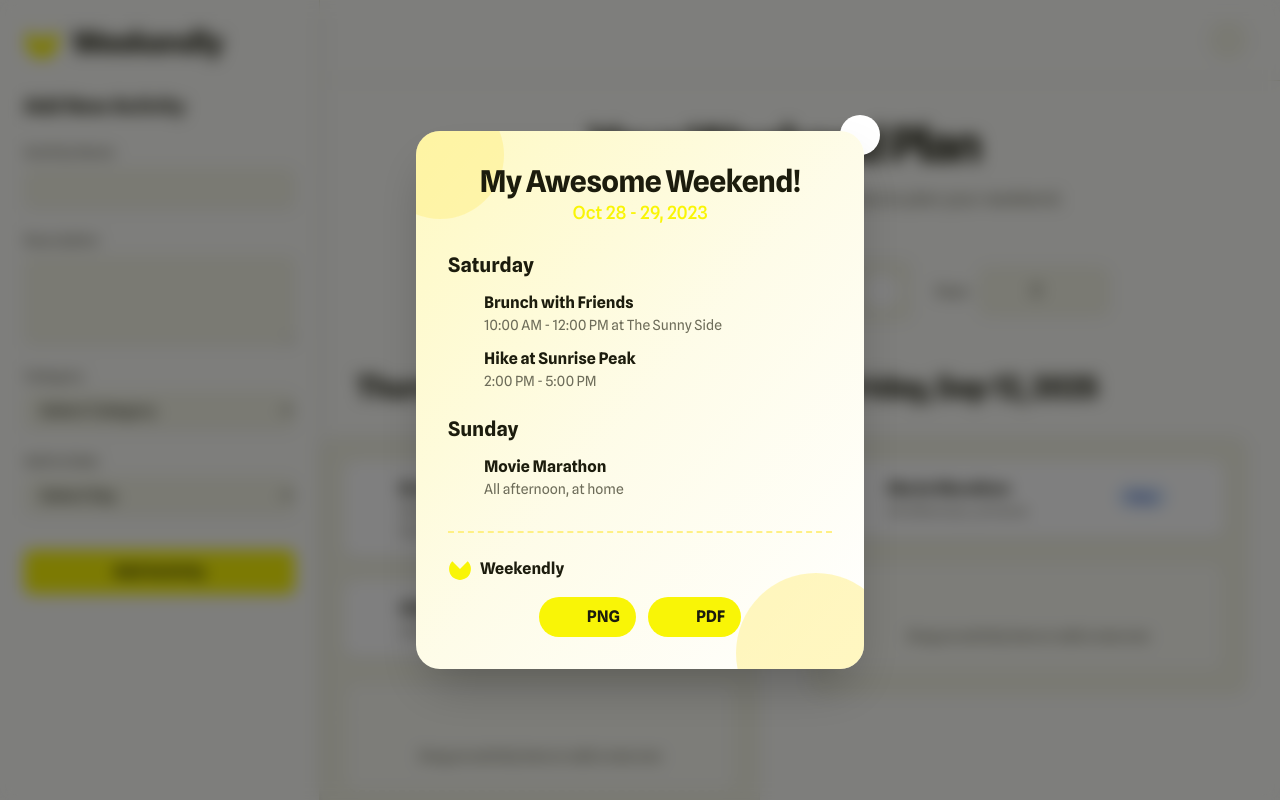
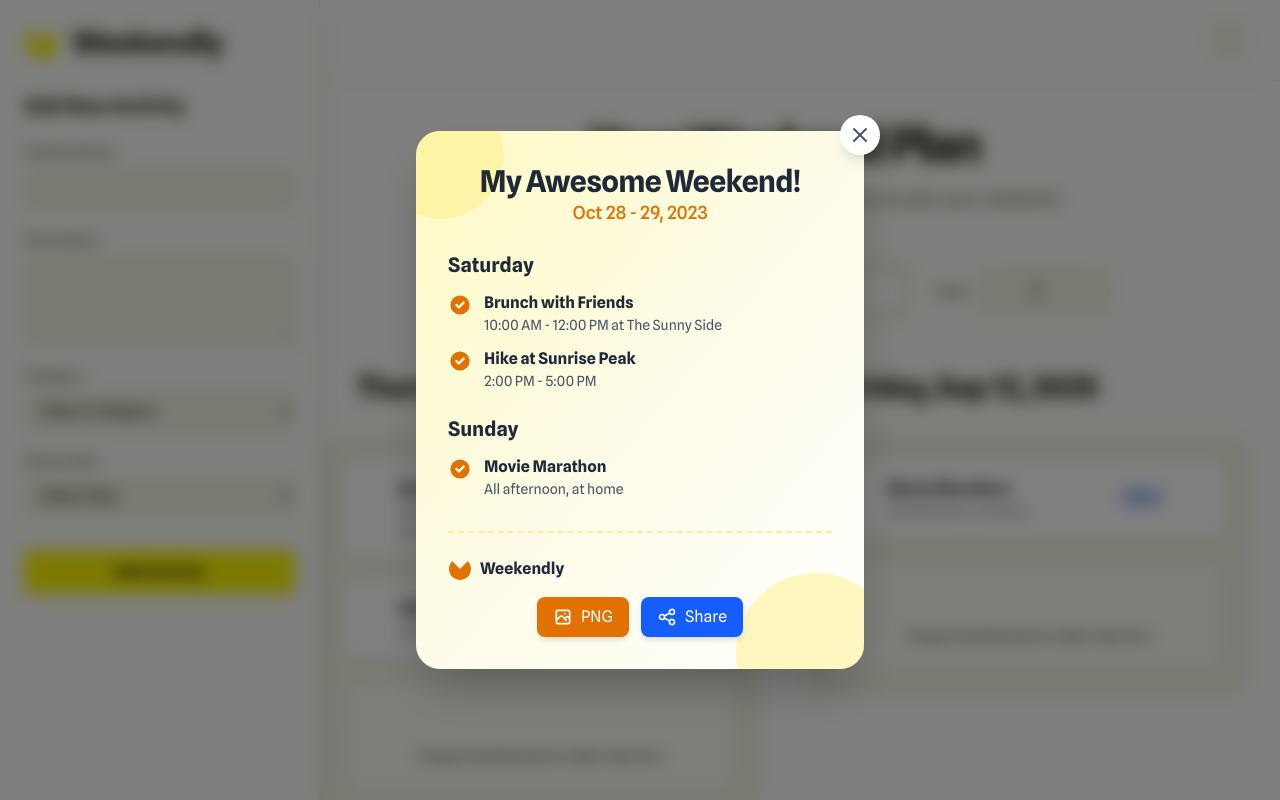
Before and after one commit to DEDfreak/Uday, a React (Vite) app: page / in a window 1280 px wide. Both pictures are taken after a click on the button "ios_share". Shown: the top 800 px of the page. Built offline with nearby package versions, Linux system fonts and the light colour scheme.

Commit message:
download functionality added

```diff
--- a/src/components/ShareModal.jsx
+++ b/src/components/ShareModal.jsx
@@ -1,87 +1,174 @@
 import { useRef } from 'react'
-import html2canvas from 'html2canvas'
-import jsPDF from 'jspdf'
 
 function ShareModal({ isOpen, onClose, weekendPlan }) {
   const planRef = useRef(null)
 
   if (!isOpen) return null
 
-  const downloadPlan = async () => {
-    if (planRef.current) {
+  const downloadAsPNG = async () => {
     try {
-        const canvas = await html2canvas(planRef.current, {
-          scale: 2,
-          useCORS: true,
-          backgroundColor: '#fcfcf8'
+      // Create a canvas element
+      const canvas = document.createElement('canvas')
+      const ctx = canvas.getContext('2d')
+
+      // Set canvas size (adjust as needed)
+      const width = 800
+      const height = 1000
+      canvas.width = width
+      canvas.height = height
+
+      // Set background
+      ctx.fillStyle = '#fef3c7' // Yellow background
+      ctx.fillRect(0, 0, width, height)
+
+      // Add decorative circles
+      ctx.fillStyle = 'rgba(251, 191, 36, 0.3)'
+      ctx.beginPath()
+      ctx.arc(100, 100, 80, 0, 2 * Math.PI)
+      ctx.fill()
+
+      ctx.beginPath()
+      ctx.arc(width - 80, height - 120, 100, 0, 2 * Math.PI)
+      ctx.fill()
+
+      // Set text properties
+      ctx.fillStyle = '#1f2937' // Dark gray
+      ctx.textAlign = 'center'
+
+      // Title
+      ctx.font = 'bold 32px Arial, sans-serif'
+      ctx.fillText('My Awesome Weekend!', width / 2, 80)
+
+      // Date
+      ctx.font = '20px Arial, sans-serif'
+      ctx.fillStyle = '#d97706' // Amber color
+      ctx.fillText('Oct 28 - 29, 2023', width / 2, 110)
+
+      // Reset text alignment and color for activities
+      ctx.textAlign = 'left'
+      ctx.fillStyle = '#1f2937'
+
+      let yPosition = 160
+      const leftMargin = 60
+      const lineHeight = 25
+      const activitySpacing = 15
+      const daySpacing = 40
+
+      Object.keys(weekendPlan).forEach((dayKey, index) => {
+        const dayNames = ['Saturday', 'Sunday', 'Monday', 'Tuesday', 'Wednesday', 'Thursday', 'Friday']
+        const dayName = dayNames[index] || `Day ${index + 1}`
+        const activities = weekendPlan[dayKey] || []
+
+        // Day title
+        ctx.font = 'bold 24px Arial, sans-serif'
+        ctx.fillStyle = '#1f2937'
+        ctx.fillText(dayName, leftMargin, yPosition)
+        yPosition += 35
+
+        // Activities
+        ctx.font = '16px Arial, sans-serif'
+        activities.forEach(activity => {
+          // Check circle (simplified as a bullet)
+          ctx.fillStyle = '#d97706'
+          ctx.beginPath()
+          ctx.arc(leftMargin + 10, yPosition - 5, 4, 0, 2 * Math.PI)
+          ctx.fill()
+
+          // Activity title
+          ctx.fillStyle = '#1f2937'
+          ctx.font = 'bold 16px Arial, sans-serif'
+          const titleText = wrapText(ctx, activity.title, width - leftMargin - 40)
+          titleText.forEach((line, i) => {
+            ctx.fillText(line, leftMargin + 25, yPosition + (i * lineHeight))
+          })
+          yPosition += titleText.length * lineHeight
+
+          // Activity description
+          ctx.font = '14px Arial, sans-serif'
+          ctx.fillStyle = '#6b7280'
+          const descText = wrapText(ctx, activity.description, width - leftMargin - 40)
+          descText.forEach((line, i) => {
+            ctx.fillText(line, leftMargin + 25, yPosition + (i * lineHeight))
+          })
+          yPosition += descText.length * lineHeight + activitySpacing
         })
 
-        const imgData = canvas.toDataURL('image/png')
-        const pdf = new jsPDF('p', 'mm', 'a4')
-        const imgWidth = 210
-        const pageHeight = 295
-        const imgHeight = (canvas.height * imgWidth) / canvas.width
-        let heightLeft = imgHeight
+        yPosition += daySpacing
+      })
 
-        let position = 0
+      // Footer
+      yPosition = height - 80
+      ctx.fillStyle = '#d97706'
+      ctx.font = 'bold 18px Arial, sans-serif'
+      ctx.textAlign = 'center'
+      ctx.fillText('Generated by Weekendly', width / 2, yPosition)
 
-        pdf.addImage(imgData, 'PNG', 0, position, imgWidth, imgHeight)
-        heightLeft -= pageHeight
+      // Convert canvas to blob and download
+      canvas.toBlob((blob) => {
+        const url = URL.createObjectURL(blob)
+        const link = document.createElement('a')
+        link.href = url
+        link.download = 'weekend-plan.png'
+        document.body.appendChild(link)
+        link.click()
+        document.body.removeChild(link)
+        URL.revokeObjectURL(url)
+      }, 'image/png')
 
-        while (heightLeft >= 0) {
-          position = heightLeft - imgHeight
-          pdf.addPage()
-          pdf.addImage(imgData, 'PNG', 0, position, imgWidth, imgHeight)
-          heightLeft -= pageHeight
-        }
-
-        pdf.save('weekend-plan.pdf')
     } catch (error) {
-        console.error('Error generating PDF:', error)
-        alert('Error generating PDF. Please try again.')
-      }
+      console.error('Error generating PNG:', error)
+      alert('Error generating PNG. Please try again.')
     }
   }
 
-  const downloadPNG = async () => {
-    if (planRef.current) {
-      try {
-        const canvas = await html2canvas(planRef.current, {
-          scale: 2,
-          useCORS: true,
-          backgroundColor: '#ffffff',
-          allowTaint: true,
-          foreignObjectRendering: true,
-          logging: false,
-          ignoreElements: (element) => {
-            // Skip elements with problematic CSS
-            return element.classList?.contains('material-symbols-outlined')
+  // Helper function to wrap text
+  const wrapText = (ctx, text, maxWidth) => {
+    const words = text.split(' ')
+    const lines = []
+    let currentLine = words[0]
+
+    for (let i = 1; i < words.length; i++) {
+      const word = words[i]
+      const width = ctx.measureText(currentLine + ' ' + word).width
+      if (width < maxWidth) {
+        currentLine += ' ' + word
+      } else {
+        lines.push(currentLine)
+        currentLine = word
       }
+    }
+    lines.push(currentLine)
+    return lines
+  }
+
+  const shareAsText = () => {
+    let content = "My Awesome Weekend! 🎉\n\n"
+
+    Object.keys(weekendPlan).forEach((dayKey, index) => {
+      const dayNames = ['Saturday', 'Sunday', 'Monday', 'Tuesday', 'Wednesday', 'Thursday', 'Friday']
+      const dayName = dayNames[index] || `Day ${index + 1}`
+      const activities = weekendPlan[dayKey] || []
+
+      content += `${dayName}:\n`
+
+      activities.forEach(activity => {
+        content += `• ${activity.title} - ${activity.description}\n`
       })
 
-        // Create download link
-        const link = document.createElement('a')
-        link.download = 'weekend-plan.png'
-        link.href = canvas.toDataURL('image/png')
-        link.click()
-      } catch (error) {
-        console.error('Error generating PNG:', error)
-        // Fallback: try with simpler options
-        try {
-          const canvas = await html2canvas(planRef.current, {
-            scale: 1,
-            backgroundColor: '#ffffff',
-            allowTaint: true
+      content += "\n"
     })
-          const link = document.createElement('a')
-          link.download = 'weekend-plan.png'
-          link.href = canvas.toDataURL('image/png')
-          link.click()
-        } catch (fallbackError) {
-          console.error('Fallback PNG generation failed:', fallbackError)
-          alert('Error generating PNG. Please try again.')
-        }
-      }
+
+    if (navigator.share) {
+      navigator.share({
+        title: 'My Weekend Plan',
+        text: content
+      }).catch(console.error)
+    } else {
+      navigator.clipboard.writeText(content).then(() => {
+        alert('Weekend plan copied to clipboard!')
+      }).catch(() => {
+        alert('Here\'s your weekend plan:\n\n' + content)
+      })
     }
   }
 
@@ -89,10 +176,12 @@ function ShareModal({ isOpen, onClose, weekendPlan }) {
     <div className="fixed inset-0 z-50 flex items-center justify-center bg-black/50 backdrop-blur-sm p-4">
       <div className="relative w-full max-w-md transform">
         <button
-          className="absolute -top-4 -right-4 w-10 h-10 flex items-center justify-center bg-white rounded-full shadow-lg hover:bg-gray-100"
+          className="absolute -top-4 -right-4 w-10 h-10 flex items-center justify-center bg-white rounded-full shadow-lg hover:bg-gray-100 z-10"
           onClick={onClose}
         >
-          <span className="material-symbols-outlined text-2xl text-[var(--text-primary)]">close</span>
+          <svg className="w-6 h-6 text-gray-600" fill="none" stroke="currentColor" viewBox="0 0 24 24">
+            <path strokeLinecap="round" strokeLinejoin="round" strokeWidth={2} d="M6 18L18 6M6 6l12 12" />
+          </svg>
         </button>
 
         <div className="bg-gradient-to-br from-yellow-100 via-yellow-50 to-white rounded-3xl p-8 shadow-2xl relative overflow-hidden" ref={planRef}>
@@ -101,8 +190,8 @@ function ShareModal({ isOpen, onClose, weekendPlan }) {
 
           <div className="relative">
             <div className="text-center mb-6">
-              <h2 className="text-3xl font-bold tracking-tight text-[var(--text-primary)]">My Awesome Weekend!</h2>
-              <p className="text-lg font-medium text-[var(--primary-color)]">Oct 28 - 29, 2023</p>
+              <h2 className="text-3xl font-bold tracking-tight text-gray-800">My Awesome Weekend!</h2>
+              <p className="text-lg font-medium text-amber-600">Oct 28 - 29, 2023</p>
             </div>
 
             <div className="space-y-6">
@@ -113,14 +202,16 @@ function ShareModal({ isOpen, onClose, weekendPlan }) {
 
                 return (
                   <div key={dayKey}>
-                    <h3 className="font-bold text-xl text-[var(--text-primary)] mb-3">{dayName}</h3>
+                    <h3 className="font-bold text-xl text-gray-800 mb-3">{dayName}</h3>
                     <ul className="space-y-3">
                       {activities.map(activity => (
                         <li key={activity.id} className="flex items-start gap-3">
-                          <span className="material-symbols-outlined text-2xl text-[var(--primary-color)] mt-0.5">check_circle</span>
+                          <svg className="w-6 h-6 text-amber-600 mt-0.5 flex-shrink-0" fill="currentColor" viewBox="0 0 20 20">
+                            <path fillRule="evenodd" d="M10 18a8 8 0 100-16 8 8 0 000 16zm3.707-9.293a1 1 0 00-1.414-1.414L9 10.586 7.707 9.293a1 1 0 00-1.414 1.414l2 2a1 1 0 001.414 0l4-4z" clipRule="evenodd" />
+                          </svg>
                           <div>
-                            <h4 className="font-semibold text-[var(--text-primary)]">{activity.title}</h4>
-                            <p className="text-sm text-[var(--text-secondary)]">{activity.description}</p>
+                            <h4 className="font-semibold text-gray-800">{activity.title}</h4>
+                            <p className="text-sm text-gray-600">{activity.description}</p>
                           </div>
                         </li>
                       ))}
@@ -132,27 +223,33 @@ function ShareModal({ isOpen, onClose, weekendPlan }) {
 
             <div className="mt-8 pt-6 border-t-2 border-dashed border-yellow-200">
               <div className="flex items-center gap-2 mb-4">
-                 <svg className="h-6 w-6 text-[var(--primary-color)]" fill="currentColor" viewBox="0 0 48 48" xmlns="http://www.w3.org/2000/svg">
+                <svg className="h-6 w-6 text-amber-600" fill="currentColor" viewBox="0 0 48 48" xmlns="http://www.w3.org/2000/svg">
                   <g clipPath="url(#clip0_6_319)">
                     <path d="M8.57829 8.57829C5.52816 11.6284 3.451 15.5145 2.60947 19.7452C1.76794 23.9758 2.19984 28.361 3.85056 32.3462C5.50128 36.3314 8.29667 39.7376 11.8832 42.134C15.4698 44.5305 19.6865 45.8096 24 45.8096C28.3135 45.8096 32.5302 44.5305 36.1168 42.134C39.7033 39.7375 42.4987 36.3314 44.1494 32.3462C45.8002 28.361 46.2321 23.9758 45.3905 19.7452C44.549 15.5145 42.4718 11.6284 39.4217 8.57829L24 24L8.57829 8.57829Z"></path>
                   </g>
                 </svg>
-                 <span className="font-bold text-[var(--text-primary)]">Weekendly</span>
+                <span className="font-bold text-gray-800">Weekendly</span>
               </div>
-               <div className="flex gap-3 justify-center">
+              <div className="flex justify-center gap-3">
                 <button
-                   className="flex items-center gap-2 rounded-full bg-[var(--primary-color)] py-2 px-4 font-bold text-[var(--text-primary)] transition-transform hover:scale-105"
-                   onClick={downloadPNG}
+                  className="flex items-center gap-2 px-4 py-2 bg-amber-600 text-white rounded-lg shadow-md transition-transform hover:scale-105 hover:bg-amber-700"
+                  onClick={downloadAsPNG}
+                  title="Download as PNG image"
                 >
-                   <span className="material-symbols-outlined">image</span>
+                  <svg className="w-5 h-5" fill="none" stroke="currentColor" viewBox="0 0 24 24">
+                    <path strokeLinecap="round" strokeLinejoin="round" strokeWidth={2} d="M4 16l4.586-4.586a2 2 0 012.828 0L16 16m-2-2l1.586-1.586a2 2 0 012.828 0L20 14m-6-6h.01M6 20h12a2 2 0 002-2V6a2 2 0 00-2-2H6a2 2 0 00-2 2v12a2 2 0 002 2z" />
+                  </svg>
                   PNG
                 </button>
                 <button
-                   className="flex items-center gap-2 rounded-full bg-[var(--primary-color)] py-2 px-4 font-bold text-[var(--text-primary)] transition-transform hover:scale-105"
-                   onClick={downloadPlan}
+                  className="flex items-center gap-2 px-4 py-2 bg-blue-600 text-white rounded-lg shadow-md transition-transform hover:scale-105 hover:bg-blue-700"
+                  onClick={shareAsText}
+                  title="Share or copy to clipboard"
                 >
-                   <span className="material-symbols-outlined">picture_as_pdf</span>
-                   PDF
+                  <svg className="w-5 h-5" fill="none" stroke="currentColor" viewBox="0 0 24 24">
+                    <path strokeLinecap="round" strokeLinejoin="round" strokeWidth={2} d="M8.684 13.342C8.886 12.938 9 12.482 9 12c0-.482-.114-.938-.316-1.342m0 2.684a3 3 0 110-2.684m0 2.684l6.632 3.316m-6.632-6l6.632-3.316m0 0a3 3 0 105.367-2.684 3 3 0 00-5.367 2.684zm0 9.316a3 3 0 105.367 2.684 3 3 0 00-5.367-2.684z" />
+                  </svg>
+                  Share
                 </button>
               </div>
             </div>
@@ -162,5 +259,4 @@ function ShareModal({ isOpen, onClose, weekendPlan }) {
     </div>
   )
 }
-
 export default ShareModal
```
Lines whose indentation alone changed are shown as unchanged.
